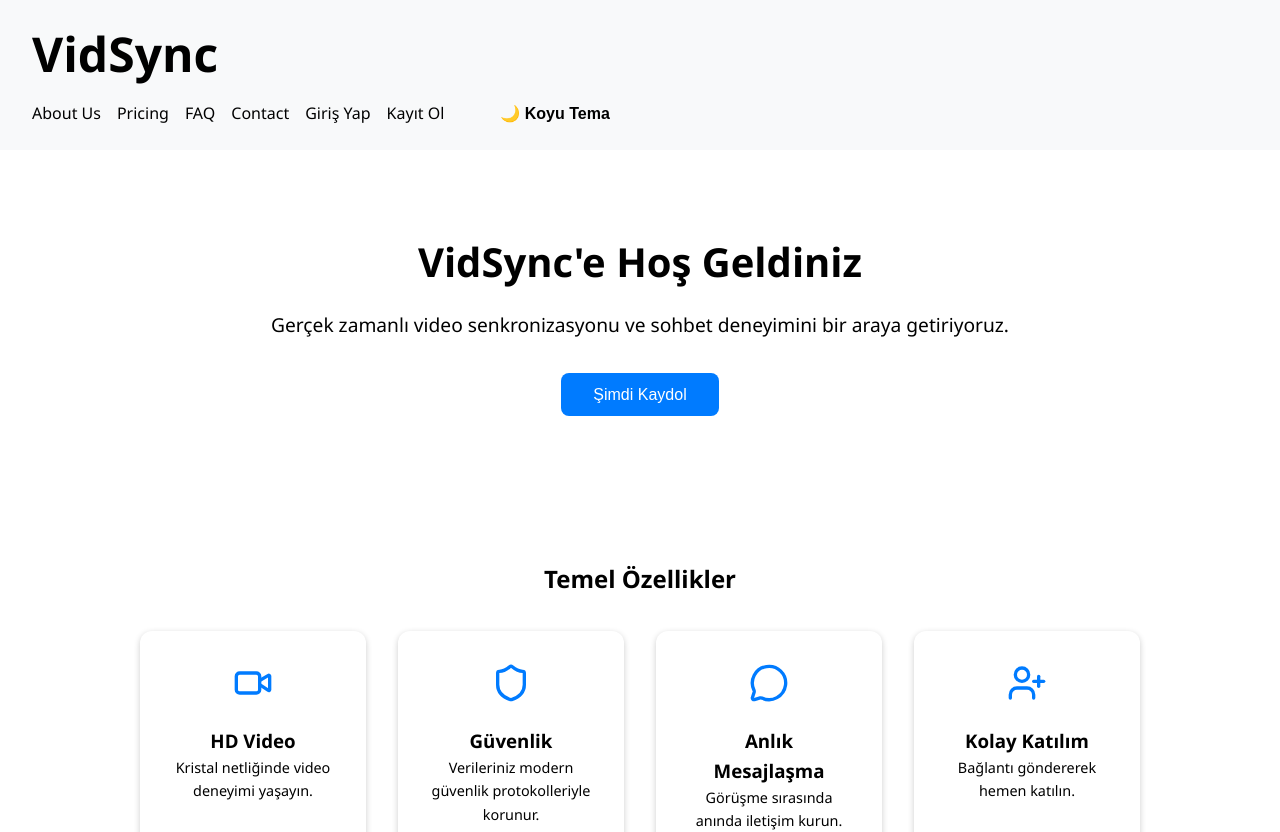
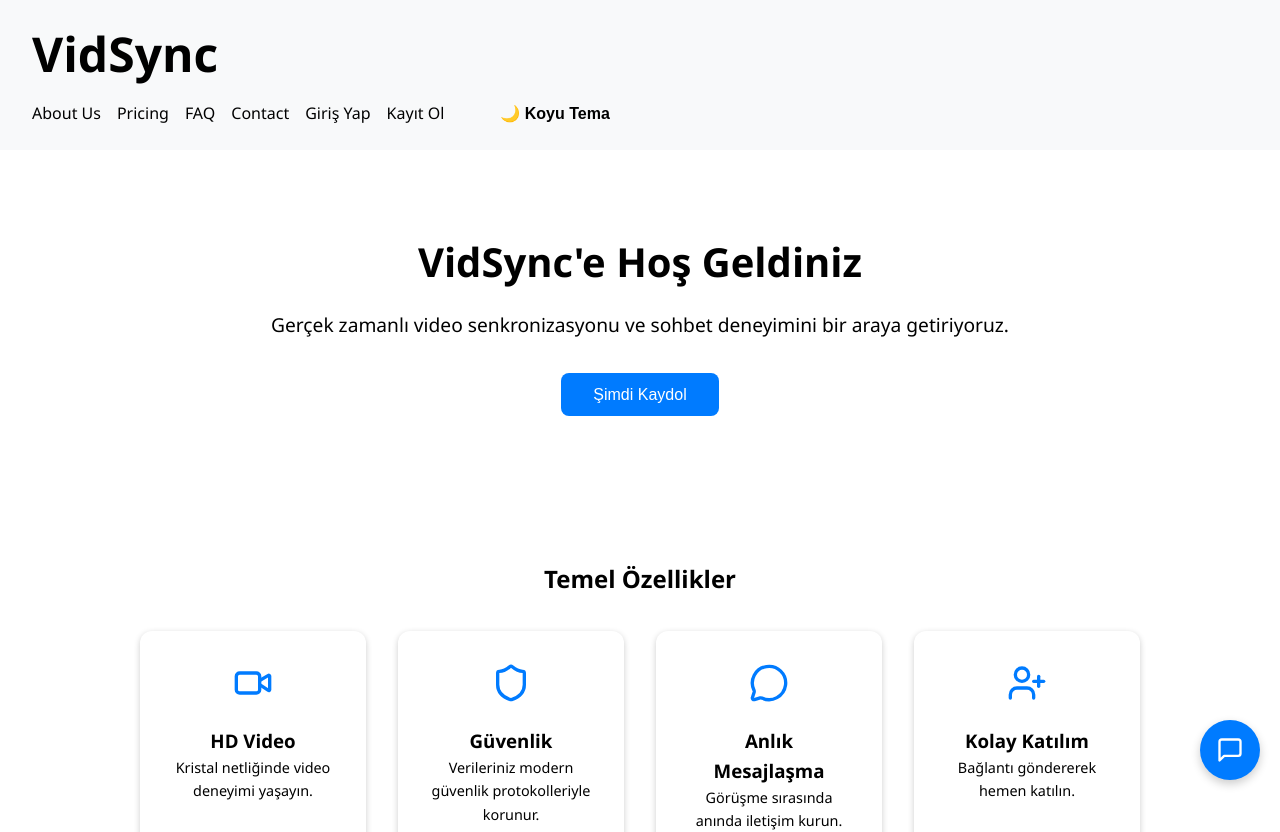
Before and after one commit to EnesEfeTokta/VidSync-Frontend, a React (Vite) app: page / in a window 1280 px wide. Shown: the top 832 px of the page. Built offline with nearby package versions, Linux system fonts and the light colour scheme; no server answers; what @microsoft/signalr would draw is missing.

Commit message:
Add ChatWidget component to App layout
Imported and integrated the ChatWidget component into the main App layout, placing it below the Footer. Also removed the unused ChatBotPage import and updated comments to reflect these changes.

```diff
--- a/src/App.tsx
+++ b/src/App.tsx
@@ -1,7 +1,12 @@
 // src/App.tsx
 import { Routes, Route } from "react-router-dom";
+
+// Bileşen (Component) importları
 import Header from "./components/Header";
 import Footer from "./components/Footer";
+import ChatWidget from "./components/ChatBot/ChatWidget"; // <-- 1. YENİ EKLENEN SATIR
+
+// Sayfa (Page) importları
 import Home from "./pages/HomePage/HomePage";
 import About from "./pages/AboutPage/AboutPage";
 import Pricing from "./pages/PricingPage/PricingPage";
@@ -11,6 +16,9 @@ import DashboardPage from './pages/DashboardPage/DashboardPage';
 import FAQ from "./pages/FAQPage/FAQPage";
 import Contact from "./pages/ContactPage/ContactPage";
 import RoomPage from './pages/RoomPage/RoomPage';
+// ChatBotPage artık kullanılmıyor, bu yüzden importunu sildik.
+
+// Context ve Global Stil importları
 import { ThemeProvider } from "./context/ThemeContext";
 import "./App.css";
 
@@ -35,19 +43,9 @@ function App() {
             <Route path="/login" element={<LoginPage />} />
             <Route path="/register" element={<RegisterPage />} />
 
+            {/* Chatbot rotasını buradan kaldırdık */}
+
             {/* --- GELİŞTİRME AMACIYLA GEÇİCİ DEĞİŞİKLİK --- */}
-
-            {/* Orijinal Korumalı Rota Bloğu (ŞİMDİLİK YORUM SATIRINDA) */}
-            {/*
-              // Backend tekrar aktif olduğunda bu bloğu geri açacaksınız.
-              <Route element={<ProtectedRoute />}>
-                <Route path="/dashboard" element={<DashboardPage />} />
-                <Route path="/rooms/:roomId" element={<RoomPage />} />
-              </Route>
-            */}
-
-            {/* GEÇİCİ OLARAK HERKESE AÇIK HALE GETİRİLEN ROTALAR */}
-            {/* Artık bu sayfalara direkt olarak erişilebilir. */}
             <Route path="/dashboard" element={<DashboardPage />} />
             <Route path="/rooms/:roomId" element={<RoomPage />} />
 
@@ -55,6 +53,9 @@ function App() {
         </main>
 
         <Footer />
+
+        {/* GEZGİN CHATBOT BİLEŞENİNİ BURAYA YERLEŞTİRİYORUZ */}
+        <ChatWidget /> {/* <-- 2. YENİ EKLENEN SATIR */}
       </div>
     </ThemeProvider>
   );
```
